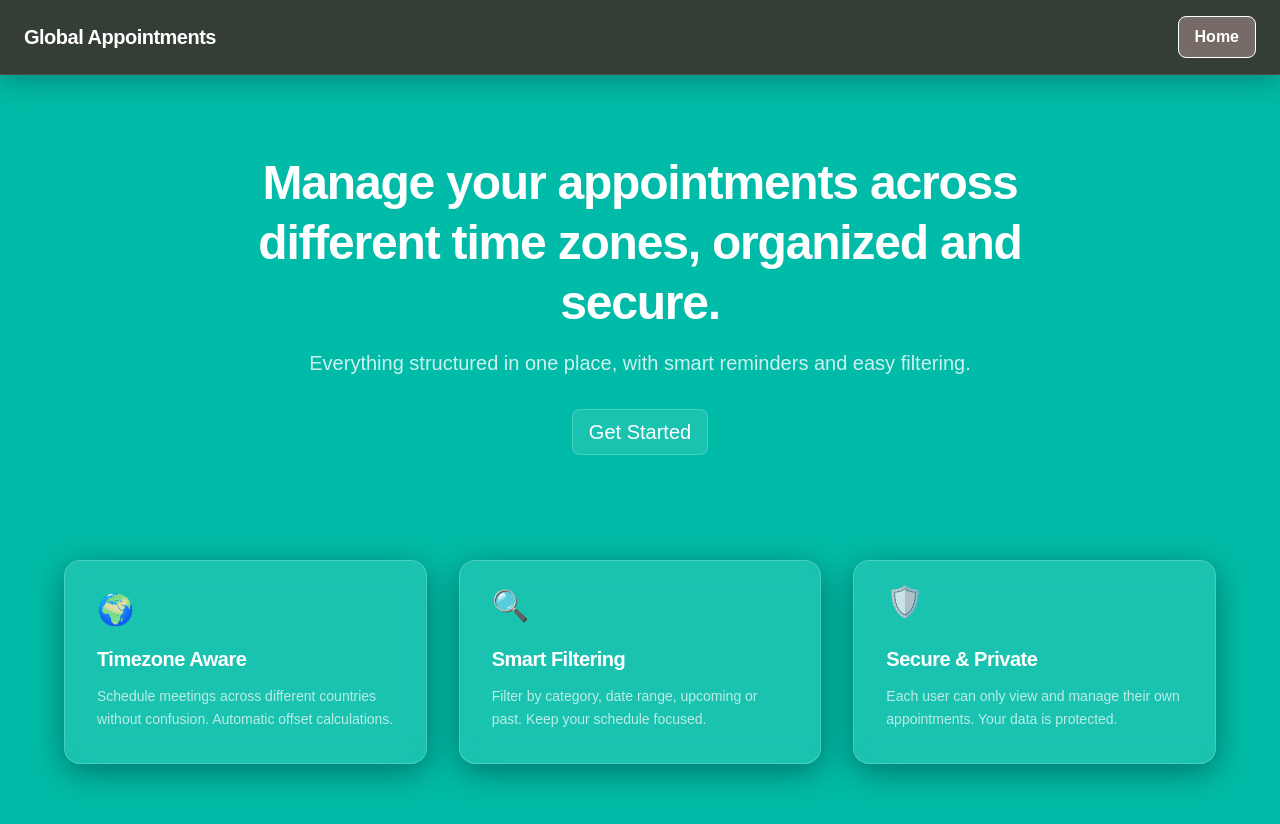
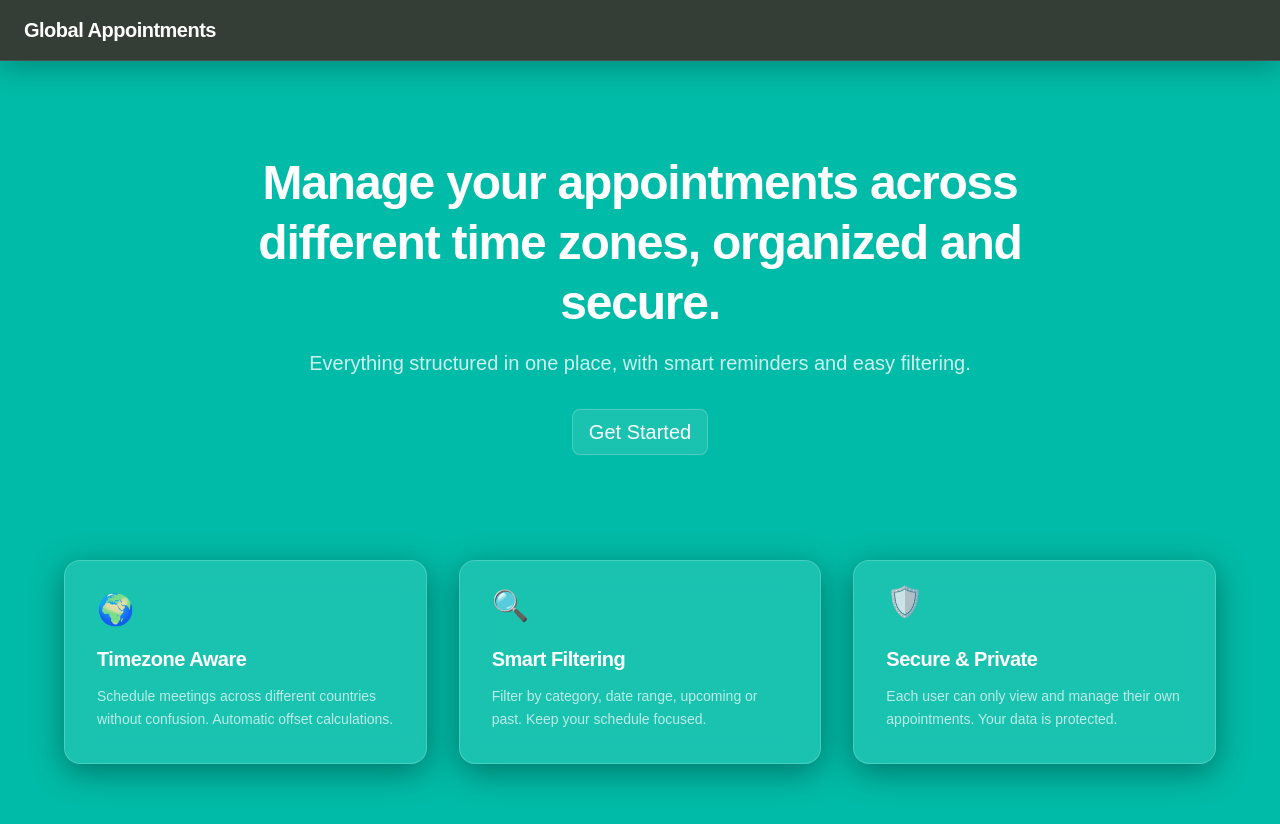
Before and after one commit to bh-official/global-appointments-tracker, a React (Vite) app in the folder client/: page / in a window 1280 px wide. Shown: the top 824 px of the page. Built offline with nearby package versions, Linux system fonts and the light colour scheme; no server answers.

Commit message:
removing redundant links

```diff
--- a/client/src/components/Header.jsx
+++ b/client/src/components/Header.jsx
@@ -43,9 +43,11 @@ export default function Header() {
         <h1 className="text-xl font-bold tracking-tight">Global Appointments</h1>
 
         <nav className="space-x-4 flex items-center">
-          <Link to="/" className={isActive("/")}>
-            Home
-          </Link>
+          {location.pathname !== "/" && (
+            <Link to="/" className={isActive("/")}>
+              Home
+            </Link>
+          )}
 
           {user && (
             <>
```
